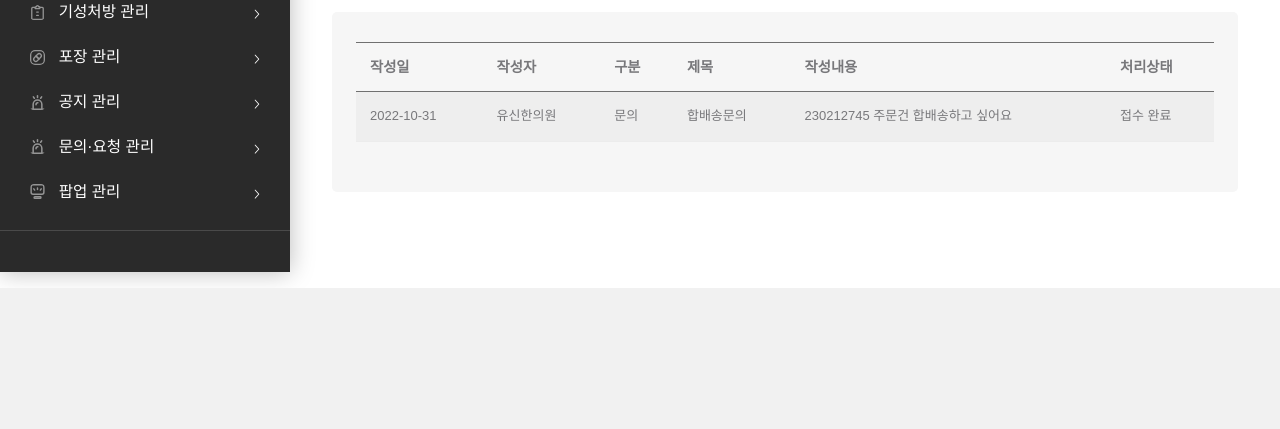
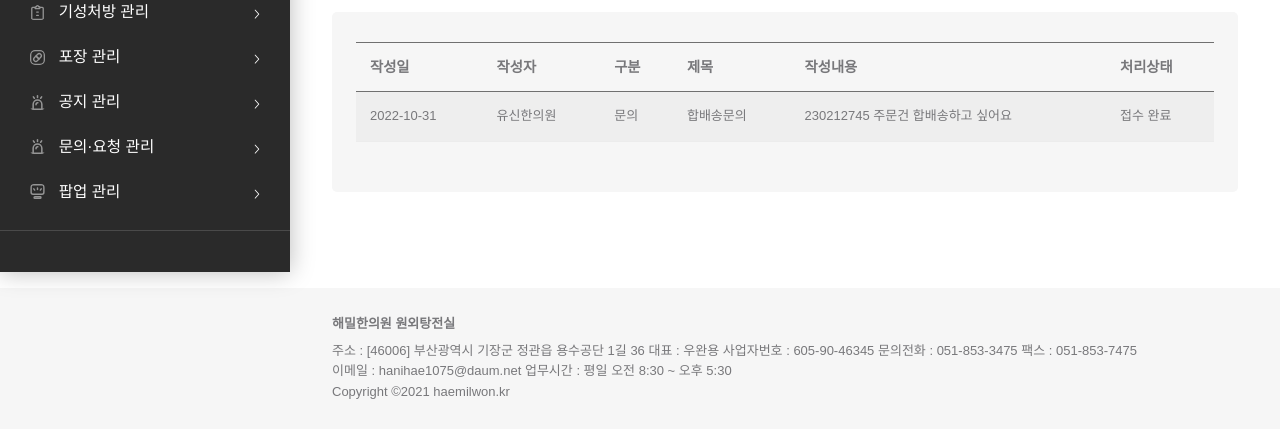
Before and after one commit to itforone-github/publish-haemil, a PHP site: page /adm/index.php in a window 1280 px wide. Shown: the part 528-957 px from the top of the page. Before the commit the page ends 816 px from the top, so only its background shows below. Run offline with PHP 8.4, Linux system fonts and the light colour scheme; some web fonts are replaced.

Commit message:
fix: footer 코드수정

```diff
--- a/include/footer.php
+++ b/include/footer.php
@@ -1,6 +1,6 @@
 
-<?php if ($header_type == 0) { ?>
-<?php } else if ($header_type == 1) { ?>
+<?php if ($footer_type == 0) { ?>
+<?php } else if ($footer_type == 1) { ?>
     </div>
 
 </main>
```
